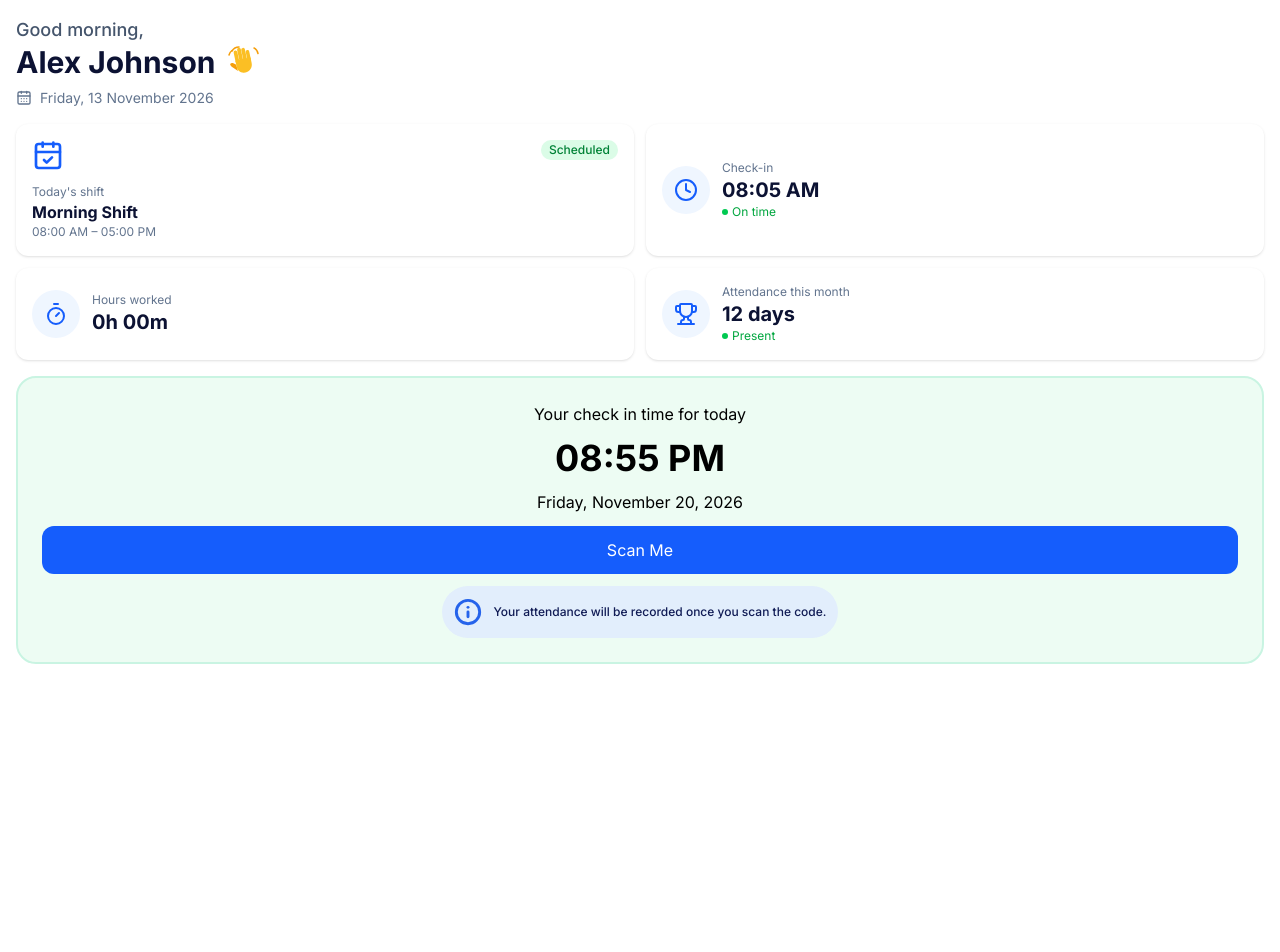
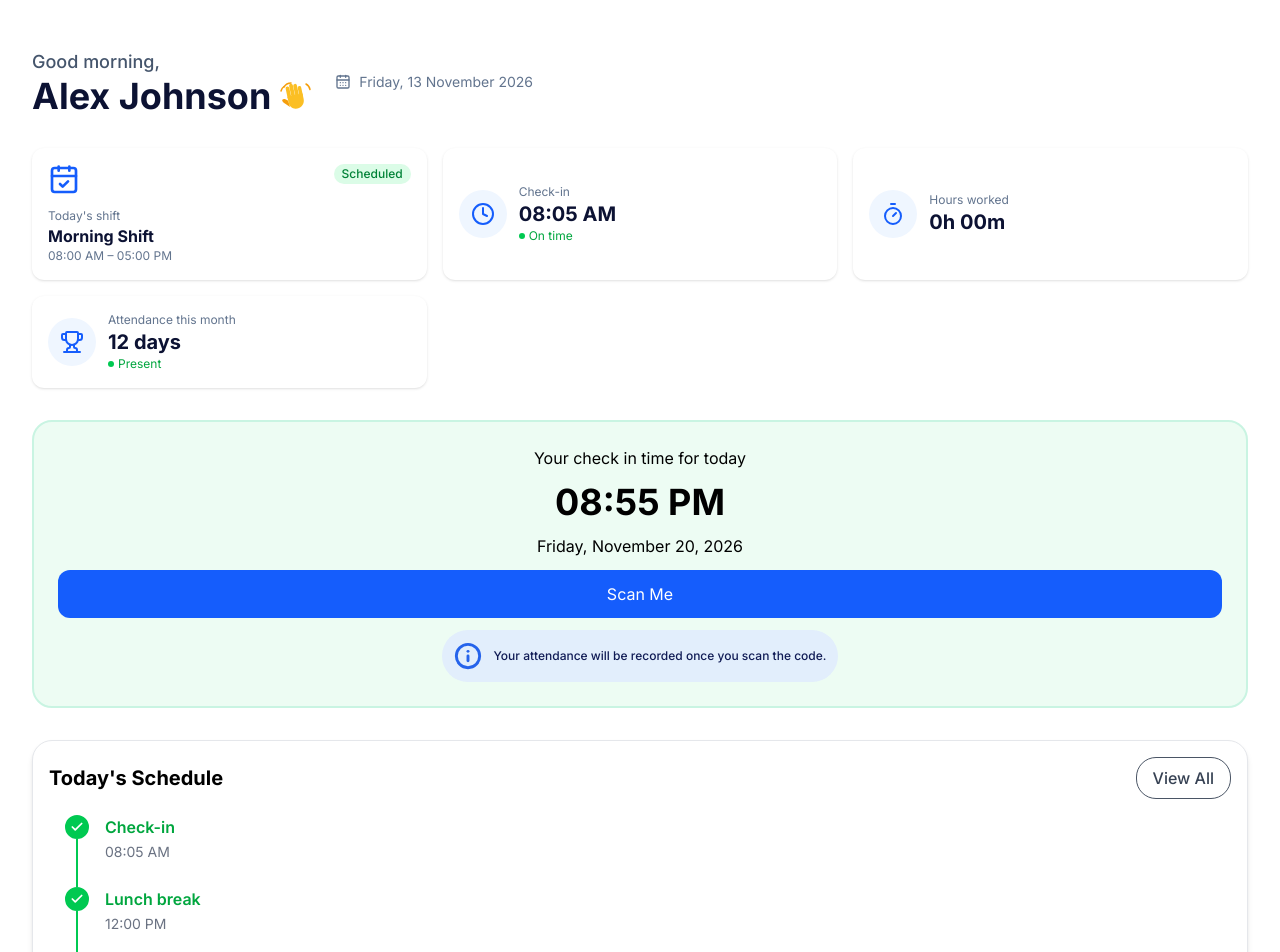
Before and after one commit to Philemon673/workspace, a React (Vite) app: page /home in a window 1280 px wide. Shown: the part 100-1052 px from the top of the page. Before the commit the page ends 800 px from the top, so only its background shows below. Built offline with nearby package versions, Linux system fonts and the light colour scheme.

Commit message:
added the scheduler

```diff
--- a/src/screens/home/home.tsx
+++ b/src/screens/home/home.tsx
@@ -3,6 +3,7 @@ import type { ReactNode } from "react"
 import { Wave } from "../../assets/illustrations/Logo"
 import NavBar from "../../components/navbar/navbar"
 import CodeScanner from "../scanner/scan"
+import Scheduler from "../scheduler/scheduler"
 type StatCardProps = {
   icon: ReactNode
   label: string
@@ -32,20 +33,25 @@ function StatCard({ icon, label, value, status }: StatCardProps) {
 
 function Home() {
   return (
-    <main className="space-y-4 p-4">
+    <main className="mx-auto max-w-7xl space-y-8 p-4 md:p-8">
+        {/* Layout container with max width for desktop */}
       <NavBar />
-      <header>
+      <header className="flex flex-col md:flex-row items-start md:items-center gap-4 md:gap-6">
+          <div>
             <p className="text-lg font-medium text-slate-600">Good morning,</p>
-        <h1 className="flex gap-3 text-3xl font-bold text-navy">Alex Johnson
-          <Wave />
+            <h1 className="flex items-center gap-2 text-3xl md:text-4xl font-bold text-navy">
+              Alex Johnson
+              <Wave className="h-8 w-8" />
             </h1>
-        <div className="mt-2 flex items-center gap-2 text-sm text-slate-500">
+          </div>
+          <div className="mt-2 md:mt-0 flex items-center gap-2 text-sm text-slate-500">
             <CalendarDays className="h-4 w-4" />
             <p>Friday, 13 November 2026</p>
           </div>
         </header>
 
-      <section className="grid grid-cols-2 gap-3 sm:grid-cols-2">
+
+      <section className="grid gap-4 md:grid-cols-2 lg:grid-cols-3">
         {/* Shift card has a badge, so it's written out separately */}
         <div className="rounded-xl bg-white p-4 shadow-sm">
           <div className="flex items-start justify-between">
@@ -77,7 +83,13 @@ function Home() {
           status="Present"
         />
       </section>
+      <section className="">
       <CodeScanner />
+
+      </section>
+      <section>
+        <Scheduler />
+      </section>
     </main>
   )
 }
--- a/src/screens/scheduler/scheduler.tsx
+++ b/src/screens/scheduler/scheduler.tsx
@@ -0,0 +1,84 @@
+import { useState, useEffect } from "react";
+import { Check } from "lucide-react";
+
+type Step = {
+  label: string;
+  display: string;
+  hour: number;
+  minute: number;
+};
+
+const steps: Step[] = [
+  { label: "Check-in", display: "08:05 AM", hour: 8, minute: 5 },
+  { label: "Lunch break", display: "12:00 PM", hour: 12, minute: 0 },
+  { label: "Check-out", display: "05:00 PM", hour: 17, minute: 0 },
+];
+
+const hasReached = (now: Date, { hour, minute }: Step) => {
+  const target = new Date(now);
+  target.setHours(hour, minute, 0, 0);
+  return now >= target;
+};
+
+export default function Scheduler() {
+  const [now, setNow] = useState(() => new Date());
+
+  useEffect(() => {
+    const interval = setInterval(() => setNow(new Date()), 60000);
+    return () => clearInterval(interval);
+  }, []);
+
+  return (
+    <main className="rounded-[20px] border border-[#E5E7EB] bg-white p-4 shadow-md">
+      <div className="flex items-center justify-between">
+        <h1 className="text-xl font-bold">Today's Schedule</h1>
+        <button className="rounded-[20px] border border-gray-600 px-4 py-2 font-medium text-gray-700 transition-colors hover:bg-gray-100">
+          View All
+        </button>
+      </div>
+
+      <ol className="mt-4 px-4">
+        {steps.map((step, i) => {
+          const done = hasReached(now, step);
+          const isLast = i === steps.length - 1;
+
+          return (
+            <li key={step.label} className="relative flex gap-4 pb-6 last:pb-0">
+              {/* connecting line */}
+              {!isLast && (
+                <span
+                  className={`absolute left-[11px] top-6 bottom-0 w-0.5 ${
+                    done ? "bg-green-500" : "bg-gray-200"
+                  }`}
+                />
+              )}
+
+              {/* circle */}
+              <span
+                className={`z-10 flex h-6 w-6 shrink-0 items-center justify-center rounded-full border-2 ${
+                  done
+                    ? "border-green-500 bg-green-500 text-white"
+                    : "border-gray-300 bg-white"
+                }`}
+              >
+                {done && <Check className="h-3.5 w-3.5" strokeWidth={3} />}
+              </span>
+
+              {/* text */}
+              <div>
+                <h2
+                  className={`font-semibold ${
+                    done ? "text-green-600" : "text-gray-500"
+                  }`}
+                >
+                  {step.label}
+                </h2>
+                <span className="text-sm text-gray-500">{step.display}</span>
+              </div>
+            </li>
+          );
+        })}
+      </ol>
+    </main>
+  );
+}
```
Lines whose indentation alone changed are shown as unchanged.
